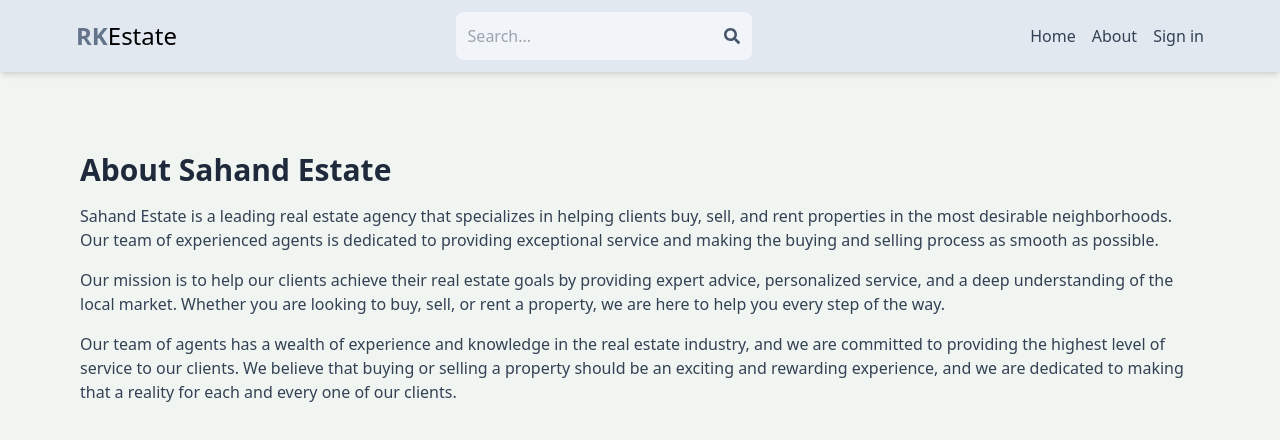
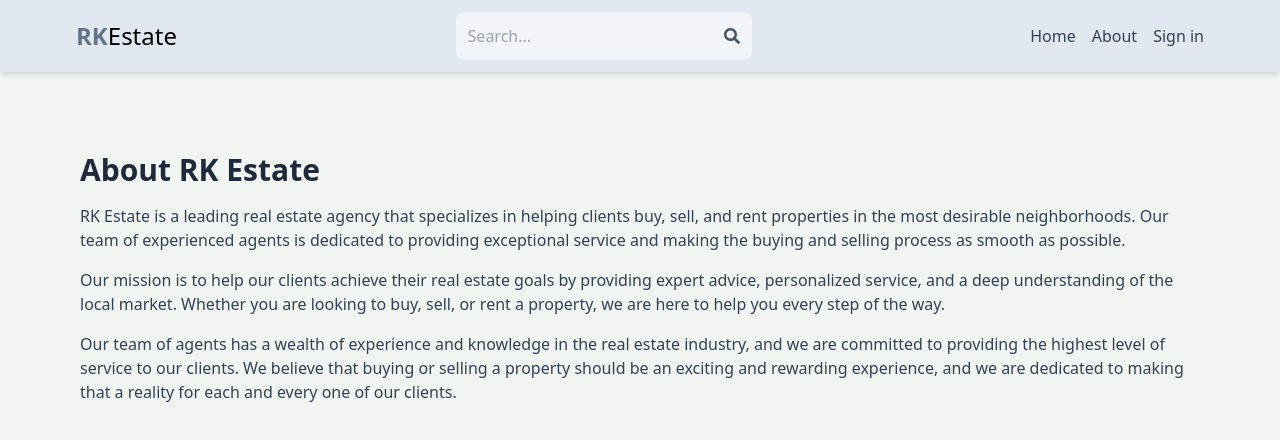
Before and after one commit to Rutvikkikani7016/Real_Estate, a React (Vite) app in the folder client/: page /about in a window 1280 px wide. Shown: the top 440 px of the page. Built offline with nearby package versions, Linux system fonts and the light colour scheme; no server answers.

Commit message:
compliteee

```diff
--- a/client/index.html
+++ b/client/index.html
@@ -3,7 +3,7 @@
   <head>
     <meta charset="UTF-8" />
     <meta name="viewport" content="width=device-width, initial-scale=1.0" />
-    <title>Sahand Estate</title>
+    <title>RK Estate</title>
   </head>
   <body>
     <div id="root"></div>
--- a/client/src/pages/About.jsx
+++ b/client/src/pages/About.jsx
@@ -1,14 +1,31 @@
-import React from 'react'
+import React from "react";
 
 export default function About() {
   return (
-    <div className='py-20 px-4 max-w-6xl mx-auto'>
-      <h1 className='text-3xl font-bold mb-4 text-slate-800'>About Sahand Estate</h1>
-      <p className='mb-4 text-slate-700'>Sahand Estate is a leading real estate agency that specializes in helping clients buy, sell, and rent properties in the most desirable neighborhoods. Our team of experienced agents is dedicated to providing exceptional service and making the buying and selling process as smooth as possible.</p>
-      <p className='mb-4 text-slate-700'>
-      Our mission is to help our clients achieve their real estate goals by providing expert advice, personalized service, and a deep understanding of the local market. Whether you are looking to buy, sell, or rent a property, we are here to help you every step of the way.
+    <div className="py-20 px-4 max-w-6xl mx-auto">
+      <h1 className="text-3xl font-bold mb-4 text-slate-800">
+        About RK Estate
+      </h1>
+      <p className="mb-4 text-slate-700">
+        RK Estate is a leading real estate agency that specializes in helping
+        clients buy, sell, and rent properties in the most desirable
+        neighborhoods. Our team of experienced agents is dedicated to providing
+        exceptional service and making the buying and selling process as smooth
+        as possible.
       </p>
-      <p className='mb-4 text-slate-700'>Our team of agents has a wealth of experience and knowledge in the real estate industry, and we are committed to providing the highest level of service to our clients. We believe that buying or selling a property should be an exciting and rewarding experience, and we are dedicated to making that a reality for each and every one of our clients.</p>
+      <p className="mb-4 text-slate-700">
+        Our mission is to help our clients achieve their real estate goals by
+        providing expert advice, personalized service, and a deep understanding
+        of the local market. Whether you are looking to buy, sell, or rent a
+        property, we are here to help you every step of the way.
+      </p>
+      <p className="mb-4 text-slate-700">
+        Our team of agents has a wealth of experience and knowledge in the real
+        estate industry, and we are committed to providing the highest level of
+        service to our clients. We believe that buying or selling a property
+        should be an exciting and rewarding experience, and we are dedicated to
+        making that a reality for each and every one of our clients.
+      </p>
     </div>
-  )
+  );
 }
--- a/client/src/pages/Home.jsx
+++ b/client/src/pages/Home.jsx
@@ -55,7 +55,7 @@
           place with ease
         </h1>
         <div className='text-gray-400 text-xs sm:text-sm'>
-          Sahand Estate is the best place to find your next perfect place to
+          RK Estate is the best place to find your next perfect place to
           live.
           <br />
           We have a wide range of properties for you to choose from.
```
